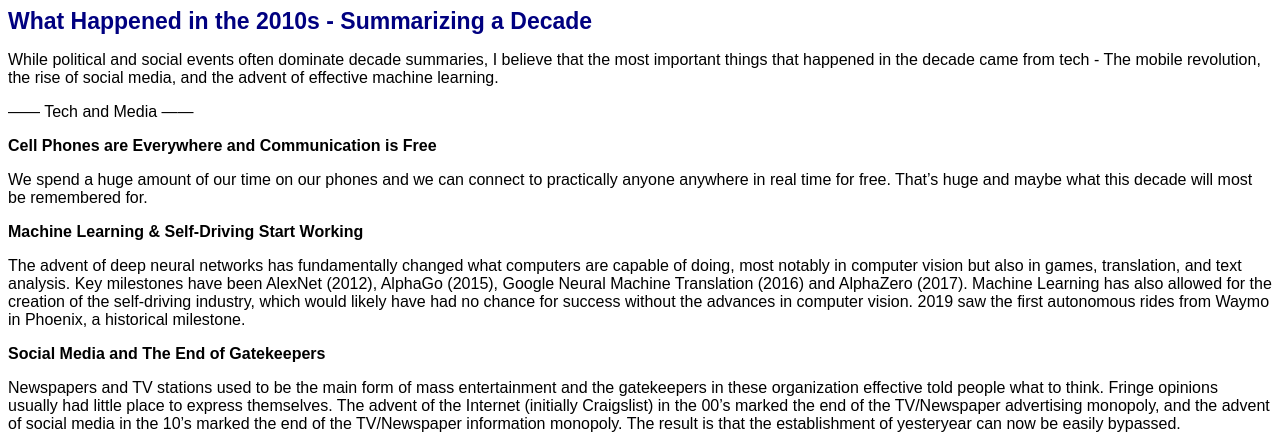
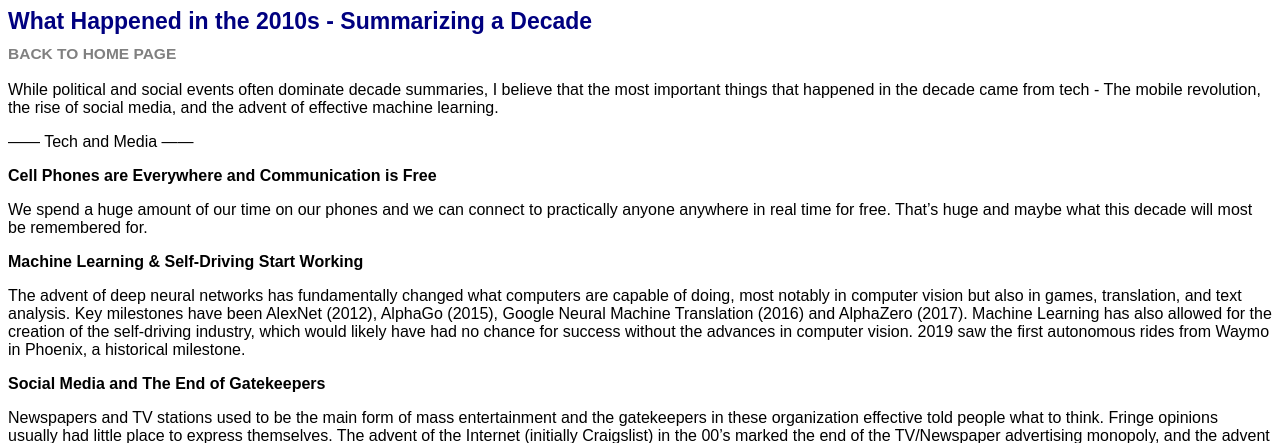
Before and after one commit to linkux/linkux, a Python web app: template src/templates/2010s.html in a window 1280 px wide. Shown: the top 443 px of the page. Run offline with Jinja, Linux system fonts and the light colour scheme; the template is opened without the code that fills it, so the values that code supplies are empty.

Commit message:
2010s content

```diff
--- a/src/templates/2010s.html
+++ b/src/templates/2010s.html
@@ -9,6 +9,7 @@
     </head>
     <body>
         <h3>What Happened in the 2010s - Summarizing a Decade</h3>
+        <h2><a href="/" class="link_back">Back to Home Page</a></h2>
         <p>While political and social events often dominate decade summaries, I believe that the most important things that happened in the decade came from tech - The mobile revolution, the rise of social media, and the advent of effective machine learning.</p>
         <p>—— Tech and Media ——</p>
         <p><b>Cell Phones are Everywhere and Communication is Free</b></p>
--- a/src/templates/index.html
+++ b/src/templates/index.html
@@ -18,5 +18,6 @@
         <p><a href="israel.html" class="regular">Israel</a></p>
         <p><a href="movies.html", class="regular">Movies</a></p>
         <p><a href="random.html", class="regular">Random Thoughts</a></p>
+        <p><a href="2010s.html", class="regular">2010-2019 - Summarizing a Decade</a></p>
     </body>
 </html>
```
